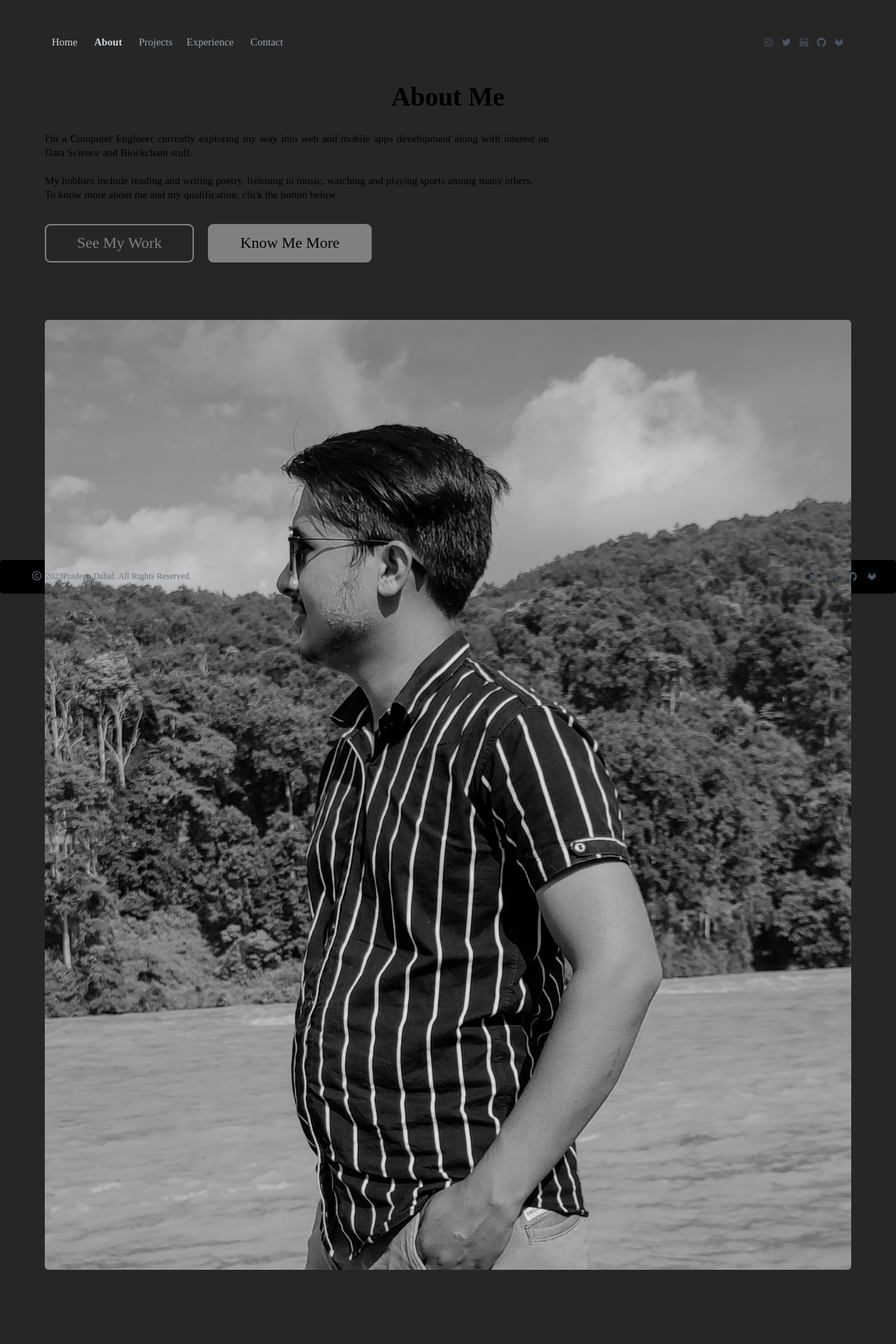
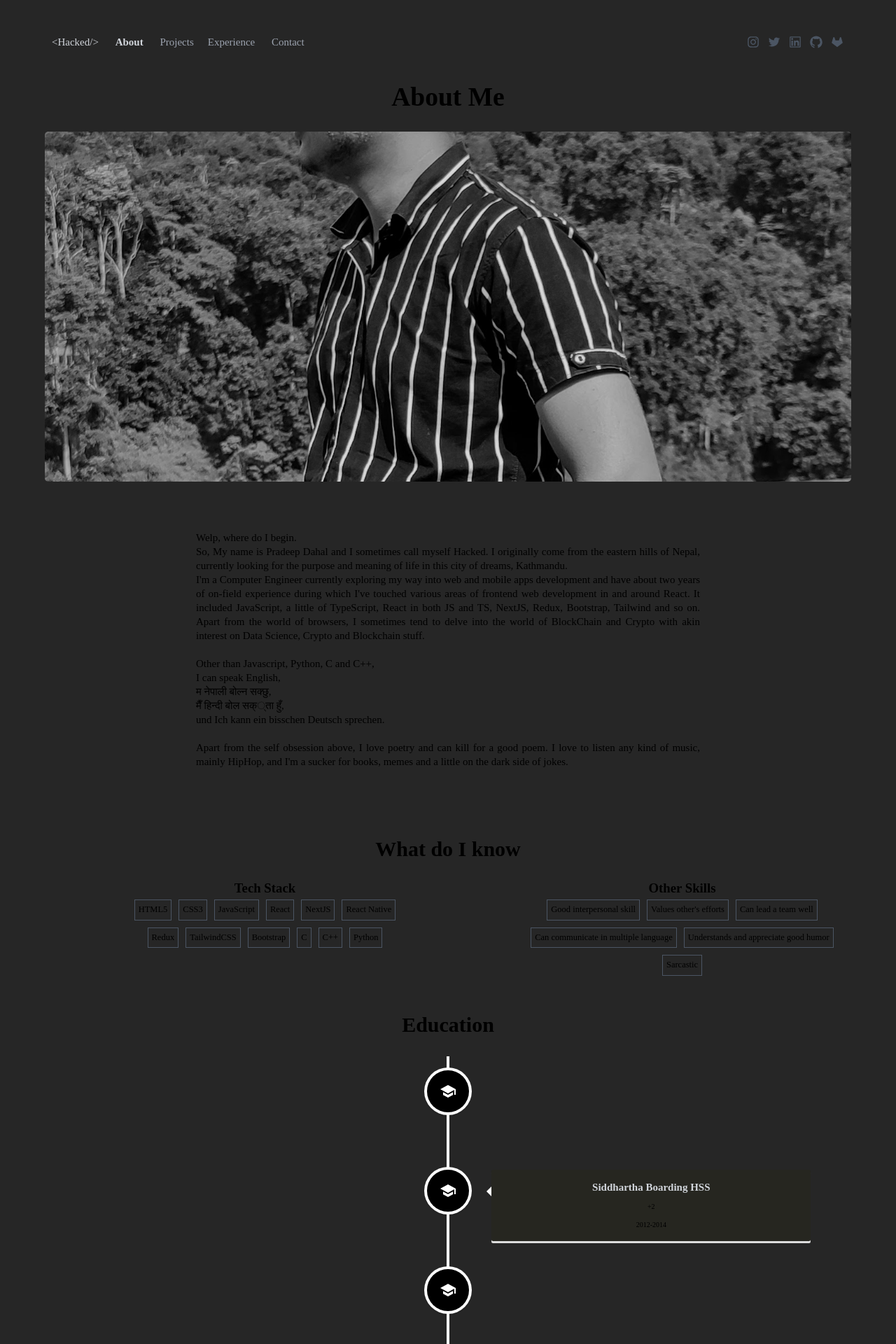
Before and after one commit to dhlpradip/portfolio, a Next.js app: page /about in a window 1280 px wide. Shown: the top 1920 px of the page at 70% size. Before the commit the page ends 1814 px from the top, so only its background shows below. Built offline with nearby package versions, Linux system fonts and the light colour scheme.

Commit message:
About page done.

```diff
--- a/components/Button.js
+++ b/components/Button.js
@@ -16,7 +16,7 @@ const Button = ({
           }
     return (
         <>
-        <Link href={btnLink ? btnLink :'/'} style={style} className={outline ? "bg-transparent" : 'bg-gray:600'} target={blank && "_blank"}>
+        <Link href={btnLink ? btnLink :'/'} style={style} className={outline ? "bg-transparent" : 'bg-gray:600 animate-pulse'} target={blank && "_blank"}>
         {btnText}
       </Link>
         </>
--- /dev/null
+++ b/components/DetailedAboutComponent.js
@@ -0,0 +1,89 @@
+/* eslint-disable react/no-unescaped-entities */
+import Image from "next/image";
+import Button from "./Button";
+import AboutImage from "../public/about-img.png"
+import userData from "@/constants/data";
+import { VerticalTimeline, VerticalTimelineElement }  from 'react-vertical-timeline-component';
+import 'react-vertical-timeline-component/style.min.css';
+import {MdSchool} from "react-icons/md"
+
+const DetailedAboutComponent = () => {
+    return (
+        <div className="container text-center" style={{height: '100%'}}  id="about">
+        <p className="text-6xl font-bold mb-12">About Me  </p>
+        <div className="flex justify-between sm:justify-center gap-28 flex-wrap">
+        <div className="max-h-4xl bg-blend-overlay " style={{maxHeight:'50rem'}}>
+            <Image src={AboutImage} alt="About Img" width={200} height={50} className="rounded-lg" />
+            </div>
+            <div>
+            <div className="text-justify text-2xl max-w-6xl">
+                <p>Welp, where do I begin.</p>
+                <p>So, My name is Pradeep Dahal and I sometimes call myself Hacked. I originally come from the eastern hills of Nepal, currently looking for the purpose and meaning of life in this city of dreams, Kathmandu.</p>
+                <p>I'm a Computer Engineer currently exploring my way into web and mobile apps development and have about two years of on-field experience during which I've touched various areas of frontend web development in and around React. It included JavaScript, a little of TypeScript, React in both JS and TS, NextJS, Redux, Bootstrap, Tailwind and so on. Apart from the world of browsers, I sometimes tend to delve into the world of BlockChain and Crypto with akin interest on Data Science, Crypto and Blockchain stuff.</p>
+                <br/>
+                <p>Other than Javascript, Python, C and C++, </p>
+                <p>I can speak English,</p>
+                <p>म नेपाली बोल्न सक्छु, </p>
+                <p>मैँ हिन्दी बोल सक््ता हुँ, </p>
+                <p>und Ich kann ein bisschen Deutsch sprechen.</p> <br/>
+                <p>Apart from the self obsession above, I love poetry and can kill for a good poem. I love to listen any kind of music, mainly HipHop, and I'm a sucker for books, memes and a little on the dark side of jokes. </p>
+            </div>
+            <div className="mt-20">
+            </div>
+            </div>
+        </div>
+        <div className="my-20">
+        <p className="text-5xl font-bold mb-12">What do I know  </p>
+        <div className="flex justify-between">
+            <div className="max-w-2xl ml-48">
+                <p className="text-3xl font-semibold">Tech Stack</p>
+                <div className="flex flex-wrap justify-center">
+                {userData.techStack.map((item, i)=>(
+                    <div  key={i}>
+                        <p className="border border-gray-600 p-2 m-2 text-xl">{item}</p>
+                    </div>
+                ))}
+                </div>
+            </div>
+            <div className="ml-64">
+                <p className="text-3xl font-semibold">Other Skills</p>
+                <div className="flex flex-wrap justify-center">
+                {userData.otherSkills.map((item, i)=>(
+                    <div  key={i}>
+                        <p className="border border-gray-600 p-2 m-2 text-xl">{item}</p>
+                    </div>
+                ))}
+                </div>
+            </div>
+        </div>
+        </div>
+
+        <div className="my-20">
+        <p className="text-5xl font-bold mb-12">Education</p>
+          <VerticalTimeline animate={true}>
+            {userData.education.map((item, i)=>(
+              <VerticalTimelineElement
+              key={i}
+              // date={item.duration}
+              contentStyle={{backgroundColor: "#262620",border: true, borderColor: 'gray'}}
+              iconStyle={{ backgroundColor:'black' ,color: '#fff' }}
+              icon={<MdSchool />}
+              >
+              <h3 className="text-gray-300 font-bold text-2xl">{item.school}</h3>
+              <p className="text-xl font-semibold">
+                {item.level}
+              </p>
+              <p className="text-xl font-semibold">
+                {item.duration}
+              </p>
+            </VerticalTimelineElement>
+              ))}
+            </VerticalTimeline>
+        </div>
+
+
+    </div>
+     );
+}
+
+export default DetailedAboutComponent;
--- a/components/Footer.js
+++ b/components/Footer.js
@@ -1,16 +1,17 @@
-import { AiFillGitlab, AiOutlineCopyrightCircle, AiOutlineGithub, AiOutlineInstagram, AiOutlineLinkedin, AiOutlineTwitter } from "react-icons/ai";
+import { AiFillGitlab, AiFillHeart, AiOutlineCopyrightCircle, AiOutlineGithub, AiOutlineHeart, AiOutlineInstagram, AiOutlineLinkedin, AiOutlineTwitter } from "react-icons/ai";
+import {GiCoffeeCup} from "react-icons/gi"
 
 const Footer = () => {
     return (
-<footer className="p-4 bg-black rounded-lg shadow md:flex md:items-center md:justify-between md:p-6 dark:bg-gray-800">
-    <span className="flex text-xl text-gray-500 sm:text-center dark:text-gray-400 ml-12"> <AiOutlineCopyrightCircle className="h-6 w-6 mr-2"/> {new Date().getFullYear() + " "} {" "} <a href="https://erpradeepdahal.com.np/" className="hover:underline">{" "} Pradeep Dahal {" "}</a>. All Rights Reserved.
-    </span>
-    <ul className="flex flex-wrap gap-5 mr-5 items-center mt-3 text-xl text-gray-500 dark:text-gray-400 sm:mt-0">
+<footer className=" w-full p-4 bg-black rounded-lg shadow md:flex md:items-center md:justify-between md:p-6 dark:bg-gray-800">
+<span className="text-xl text-gray-500 dark:text-gray-300 sm:text-center">© <a href="https://erpradeepdahal.com.np/" className="">Hacked</a> {new Date().getFullYear()}
+        </span>
+    <ul className="flex flex-wrap gap-5 mr-5 items-center  text-xl text-gray-500 dark:text-gray-400 sm:mt-0">
         <li>
             <a href="https://instagram.com/peedarplahad"
             target={"_blank"}
                 className="text-base font-normal text-gray-600 dark:text-gray-300">
-                <AiOutlineInstagram className="h-6 w-6" />
+                <AiOutlineInstagram className="h-7 w-7" />
             </a>
         </li>
         <li>
@@ -18,7 +19,7 @@ const Footer = () => {
             href="https://twitter.com/dhlpradip" target={"_blank"}
             className="text-base font-normal text-gray-600 dark:text-gray-300"
           >
-            <AiOutlineTwitter className="h-6 w-6" />
+            <AiOutlineTwitter className="h-7 w-7" />
 
           </a>
           </li>
@@ -27,14 +28,14 @@ const Footer = () => {
             href="https://linkedin.com/in/dhlpradip" target={"_blank"}
             className="text-base font-normal text-gray-600 dark:text-gray-300"
           >
-            <AiOutlineLinkedin className="h-6 w-6" />
+            <AiOutlineLinkedin className="h-7 w-7" />
           </a>        </li>
         <li>
         <a
             href="https://github/dhlpradip" target={"_blank"}
             className="text-base font-normal text-gray-600 dark:text-gray-300"
           >
-            <AiOutlineGithub className="h-6 w-6" />
+            <AiOutlineGithub className="h-7 w-7" />
           </a>        </li>
 
         <li>
@@ -42,7 +43,7 @@ const Footer = () => {
             href="https://gitlab/dhlpradip" target={"_blank"}
             className="text-base font-normal text-gray-600 dark:text-gray-300"
           >
-            <AiFillGitlab className="h-6 w-6" />
+            <AiFillGitlab className="h-7 w-7" />
           </a>        </li>
 
 
--- a/components/Hero.js
+++ b/components/Hero.js
@@ -1,24 +1,24 @@
 import PText from "./PText";
-import {CgScrollV} from "react-icons/cg"
+import {HiChevronDoubleDown} from "react-icons/hi2"
 import Button from "./Button";
+import Link from "next/link";
 
 const Hero = () => {
     return (
-        <div className=" overflow-hidden relative" style={{height: "100vh"}}>
-            <div className="text-center lg:mt-64 md:mt-64 mt-64   ">
+        <div className=" overflow-hidden relative" style={{height: "100vh"}} id="home">
+            <div className="text-center lg:mt-64 md:mt-64 mt-64">
             <p className="font-light text-4xl ">Hello, I am</p>
-            <h1 className="font-semibold text-8xl mt-2 mb-4">Pradeep Dahal</h1>
-            <div>
+            <h1 className="font-semibold text-8xl mt-2 mb-20">Pradeep Dahal</h1>
+            <div className="my-16">
             <PText>I am currently working as a front end Software Engineer at <a href="https://techkunja.com" className="font-semibold">Tech Kunja</a>. Welcome to my little nook filled with Passion, Positivity and Poetry</PText>
+            <div className="mt-16">
             <Button btnText="View My Resume"  outline
             btnLink="https://drive.google.com/file/d/14U7nQCSYyQd7tsuEWtrVHt9p5RGZVt95/view?usp=sharing" blank />
             </div>
-            <div className="mt-24 absolute bottom-48 left-1/2">
-                <p className="text-2xl rotate-90" style={{marginLeft:'-2.75rem'}}>S C R O L L</p>
-                <div className="mt-12">
-                <CgScrollV className="h-28 w-16" />
-                </div>
             </div>
+            <Link className="flex justify-center mt-48" href="#about">
+            <HiChevronDoubleDown className="animate-bounce   h-24 w-24"/>
+            </Link>
             </div>
         </div>
      );
--- a/components/Navbar.js
+++ b/components/Navbar.js
@@ -16,7 +16,7 @@ export default function Navbar() {
   }, []);
 
   return (
-    <div className="container sticky top-0 max-w-6xl  mx-auto px-4 py-10 md:py-20">
+    <div className="container sticky bg-inherit top-0 max-w-6xl  mx-auto px-4 py-8 md:py-20" style={{backgroundColor: "#262626"}}>
       <div className="flex  md:flex-row justify-between items-center">
 
         <div className="space-x-8 hidden md:block">
@@ -28,7 +28,7 @@ export default function Navbar() {
                 : "text-gray-300 dark:text-gray-300 font-normal "
             }`}
           >
-            Home{" "}
+            {"<Hacked/>"}{" "}
           </Link>
           <Link
             href="/about"
@@ -93,34 +93,34 @@ export default function Navbar() {
             className="text-base font-normal text-gray-600 dark:text-gray-300"
 
            >
-            <AiOutlineInstagram className="h-6 w-6" />
+            <AiOutlineInstagram className="h-8 w-8" />
           </a>
           <a
             href="https://twitter.com/dhlpradip" target={"_blank"}
             className="text-base font-normal text-gray-600 dark:text-gray-300"
           >
-            <AiOutlineTwitter className="h-6 w-6" />
+            <AiOutlineTwitter className="h-8 w-8" />
 
           </a>
           <a
             href="https://linkedin.com/in/dhlpradip" target={"_blank"}
             className="text-base font-normal text-gray-600 dark:text-gray-300"
           >
-            <AiOutlineLinkedin className="h-6 w-6" />
+            <AiOutlineLinkedin className="h-8 w-8" />
           </a>
 
           <a
             href="https://github.com/dhlpradip" target={"_blank"}
             className="text-base font-normal text-gray-600 dark:text-gray-300"
           >
-            <AiOutlineGithub className="h-6 w-6" />
+            <AiOutlineGithub className="h-8 w-8" />
           </a>
 
           <a
             href="https://gitlab.com/dhlpradip" target={"_blank"}
             className="text-base font-normal text-gray-600 dark:text-gray-300"
           >
-            <AiFillGitlab className="h-6 w-6" />
+            <AiFillGitlab className="h-8 w-8" />
           </a>
 
 
--- a/components/aboutComponent.js
+++ b/components/aboutComponent.js
@@ -6,24 +6,26 @@ import AboutImage from  "../public/about-img.png"
 
 const AboutComponent = () => {
     return (
-    <div className="container text-center" style={{height:'85vh'}}>
-        <p className="text-6xl font-bold mb-12">About Me</p>
-        <div className="flex gap-28 flex-wrap">
+    <div className="container text-center" style={{height:'85vh'}} id="about">
+        <p className="text-6xl font-bold mb-12">About Me  </p>
+        <div className="flex justify-between sm:justify-center gap-28 flex-wrap">
+        <div className="max-h-4xl bg-blend-overlay ">
+            <Image src={AboutImage} alt="About Img" width={200} height={50} className="rounded-lg" style={{maxHeight:'50rem'}}/>
+            </div>
             <div>
             <div className="text-justify text-2xl max-w-6xl">
-                <p>I'm a Computer Engineer currently exploring my way into web and mobile apps development along with interest on Data Science and Blockchain stuff.</p>
+                <p>I'm a Computer Engineer currently exploring my way into web and mobile apps development along with interest on Data Science, Crypto and Blockchain stuff.</p>
+                <br/>
                 <br/>
                 <p>My hobbies include reading and writing poetry, listening to music, watching and playing sports among many others. </p>
-                <p>To know more about me and my qualification, click the button below </p>
+                <p>To know more about me, my skills and my qualifications, click the button below </p>
             </div>
-            <div className="my-5 flex justify-start gap-8 text-2xl">
+            <div className="my-16 flex justify-start gap-8 text-2xl">
                 <Button btnText="See My Work" btnLink="/projects" outline/>
-                <Button btnText="Know Me More" btnLink="/about"  />
+                <Button btnText="Know Me More" btnLink="/about"  className="animate-bounce"/>
             </div>
             </div>
-            <div className="max-h-4xl bg-blend-overlay ">
-            <Image src={AboutImage} alt="About Img" width={200} height={50} className="rounded-lg"/>
-            </div>
+
         </div>
     </div>
      );
--- a/constants/data.js
+++ b/constants/data.js
@@ -1,11 +1,29 @@
 const userData = {
-    githubUsername: "manuarora700",
+    githubUsername: "dhlpradip",
     name: "Pradeep Dahal",
-    designation: "Full-Stack Developer",
     avatarUrl: "/avatar.png",
-    email: "manuarorawork@gmail.com",
-    phone: "+91 9587738861",
-    address: "Jaipur, Rajasthan, India.",
+    email: "erpradeepdahal@gmail.com",
+    phone: "+977 9862672724",
+    address: "Kathmandu, Nepal.",
+    techStack: ["HTML5", "CSS3","JavaScript", "React", "NextJS", "React Native", "Redux", "TailwindCSS", "Bootstrap", "C", "C++", "Python"],
+    otherSkills: ["Good interpersonal skill", "Values other's efforts", "Can lead a team well", "Can communicate in multiple language","Understands and appreciate good humor", "Sarcastic"],
+    education:[
+      {
+        school : "Tribhuvan University, Institute of Engineering",
+        level:"Computer Engineering",
+        duration: '2015-2019'
+      },
+      {
+        school : "Siddhartha Boarding HSS",
+        level:"+2",
+        duration: '2012-2014'
+      },
+      {
+      school : "Janata HSS",
+      level:"Schooling",
+      duration: '2001-2012'
+    }
+  ],
     projects: [
       {
         title: "Tailwind Master Kit",
@@ -48,17 +66,7 @@ const userData = {
         imgUrl: "/devmedium.png",
       },
     ],
-    about: {
-      title:
-        "I'm a software developer that loves building products and web applications that impact millions of lives",
-      description: [
-        `I've been developing full-stack application since I was 10 years old. I didn't know what full-stack meant at that time because the term was not coined back then. I'm so out of content right now that I'm literally crying writing this text since lorem text is so 2012 now.`,
-        `After learning HTML and struggling with CSS, I came up with a brilliant idea of using bootstrap so that I don't have to style everything by myself and - for obvious reasons - if you knew bootstrap, you were cool.`,
-        `But now, I'm a legend. I've been coding in React, Angular, Vue, Svelte, Node.js, Express, Fastify, MongoDB, MySQL, Bootstrap, Tailwind, C, C++, C#, Rust, Haskell, Perl, PHP, Assembly, Logo and YouDontKnowShit programming language etc to name a few. Although I barely know the syntax (Psst, Stack overflow!), I consider myself a Ninja developer I'm laughing right now.`,
-      ],
-      currentProject: "Tailwind Master Kit",
-      currentProjectUrl: "https://tailwindmasterkit.com",
-    },
+
     experience: [
       {
         title: "Software Developer",
@@ -103,15 +111,7 @@ const userData = {
         desc: "Subjects being PCM - I barely survived with 93.6% marks aggregate. Flex fridays, fellas.",
       },
     ],
-    resumeUrl:
-      "https://drive.google.com/file/d/1xmE3BOmgM7TAOOgVp36xQIQvYDntDYoo/view?usp=sharing",
-    socialLinks: {
-      instagram: "https://instagram.com/maninthere",
-      twitter: "https://twitter.com/mannupaaji",
-      linkedin: "https://linkedin.com/in/manuarora28",
-      github: "https://github.com/manuarora700",
-      facebook: "https://facebook.com/",
-    },
+
   };
 
   export default userData;
--- a/package.json
+++ b/package.json
@@ -16,7 +16,8 @@
     "next-themes": "^0.2.1",
     "react": "18.2.0",
     "react-dom": "18.2.0",
-    "react-icons": "^4.8.0"
+    "react-icons": "^4.8.0",
+    "react-vertical-timeline-component": "^3.6.0"
   },
   "devDependencies": {
     "autoprefixer": "^10.4.14",
--- a/pages/about.js
+++ b/pages/about.js
@@ -1,10 +1,11 @@
 import AboutComponent from "@/components/aboutComponent";
 import ContainerBlock from "@/components/ContainerBlock";
+import DetailedAboutComponent from "@/components/DetailedAboutComponent";
 
 const AboutPage = () => {
     return (
         <ContainerBlock>
-            <AboutComponent />
+            <DetailedAboutComponent />
         </ContainerBlock>
      );
 }
--- a/pages/index.js
+++ b/pages/index.js
@@ -4,10 +4,12 @@ import { Inter } from 'next/font/google'
 import ContainerBlock from '@/components/ContainerBlock'
 import AboutComponent from '@/components/aboutComponent'
 import Hero from '@/components/Hero'
+import { useRouter } from 'next/router'
 
 const inter = Inter({ subsets: ['latin'] })
 
 export default function Home() {
+  const router = useRouter()
   return (
     <ContainerBlock
     title="Pradeep Dahal - Engineer, Developer, Writer, Bibliophile"
```
Also changed, not shown: 1 other file (tests, documents, lock files or other folders).
